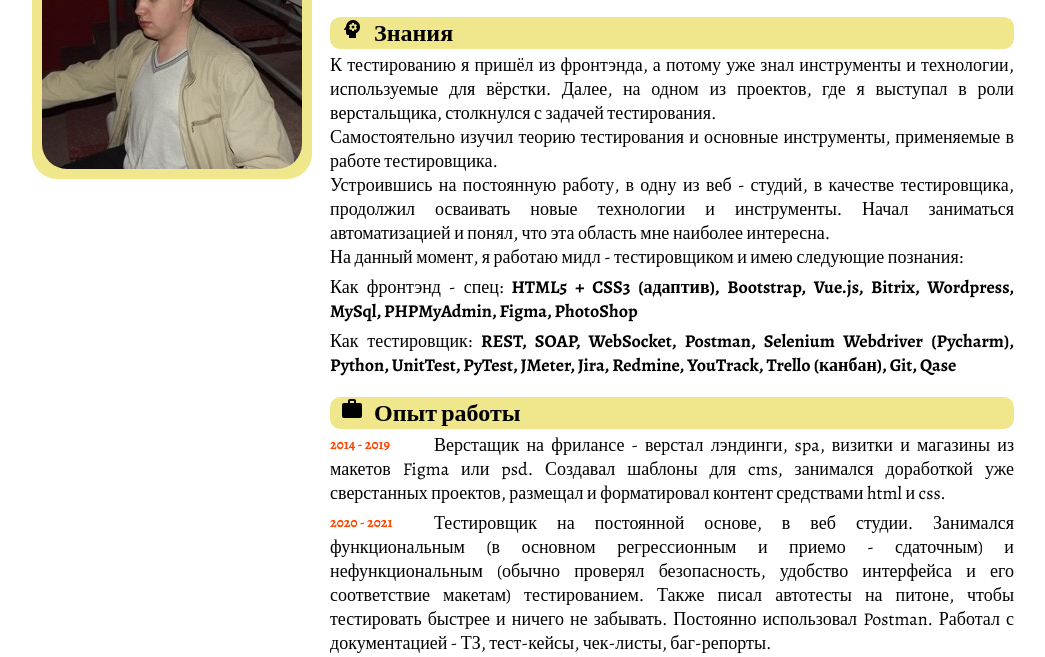
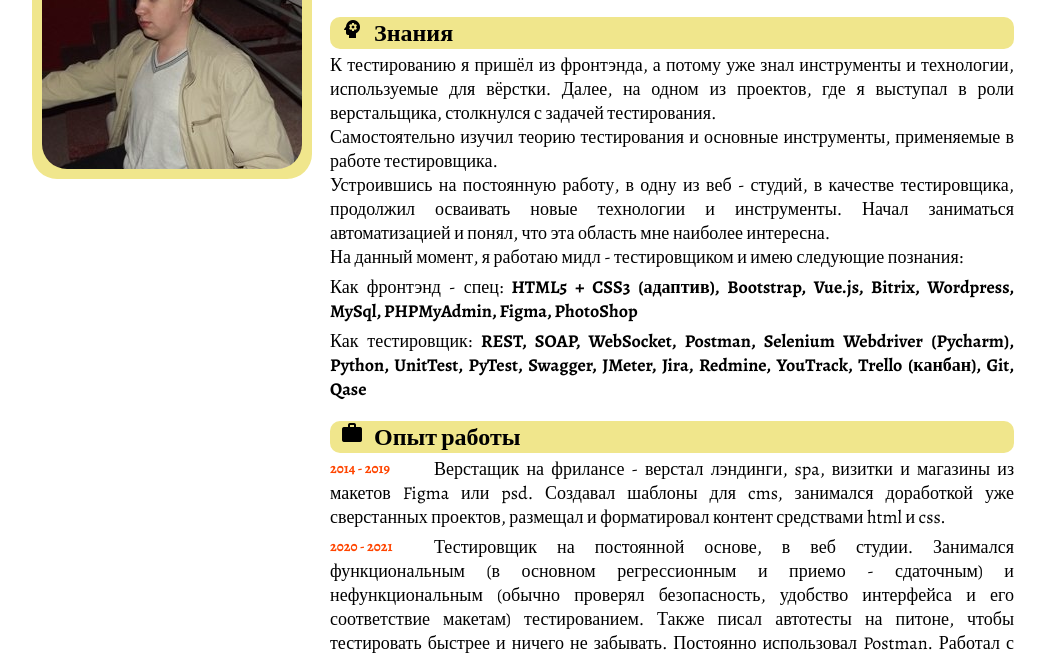
Before and after one commit to Flashton91/flashton91.github.io, a plain HTML site: page index.html in a window 1280 px wide. Shown: the part 111-768 px from the top of the page, without its empty margins (118-1163 px from the left). Drawn offline with nearby package versions, Linux system fonts and the light colour scheme.

Commit message:
Update index.html

```diff
--- a/index.html
+++ b/index.html
@@ -40,7 +40,7 @@
                 интересна.<br>
                 На данный момент, я работаю мидл - тестировщиком и имею следующие познания:</p>
             <p>Как фронтэнд - спец: <b>HTML5 + CSS3 (адаптив), Bootstrap, Vue.js, Bitrix, Wordpress, MySql, PHPMyAdmin, Figma, PhotoShop</b></p>
-            <p>Как тестировщик: <b> REST, SOAP, WebSocket, Postman, Selenium Webdriver (Pycharm), Python, UnitTest, PyTest, JMeter, Jira, Redmine, YouTrack, Trello (канбан), Git, Qase</b></p>
+            <p>Как тестировщик: <b> REST, SOAP, WebSocket, Postman, Selenium Webdriver (Pycharm), Python, UnitTest, PyTest, Swagger, JMeter, Jira, Redmine, YouTrack, Trello (канбан), Git, Qase</b></p>
 
             <h5><span class="material-icons">work</span>Опыт работы</h5>
             <span class="data">2014 - 2019</span>
```
